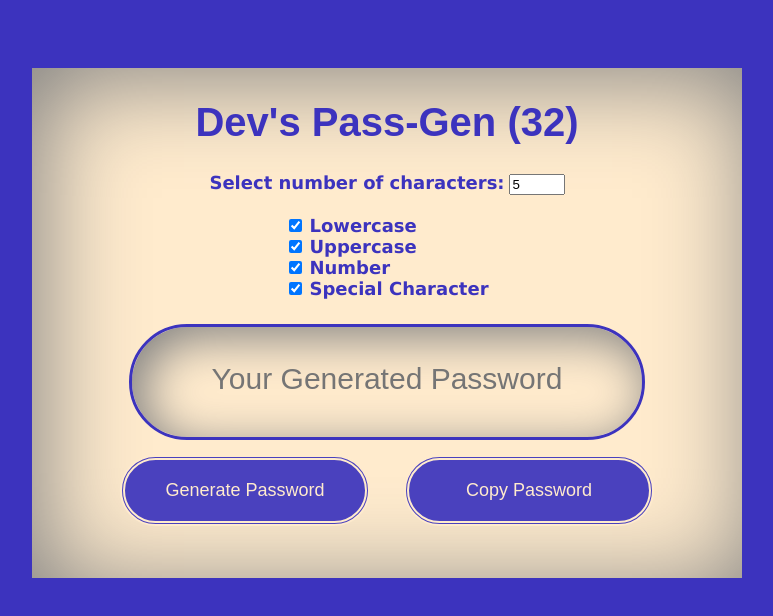
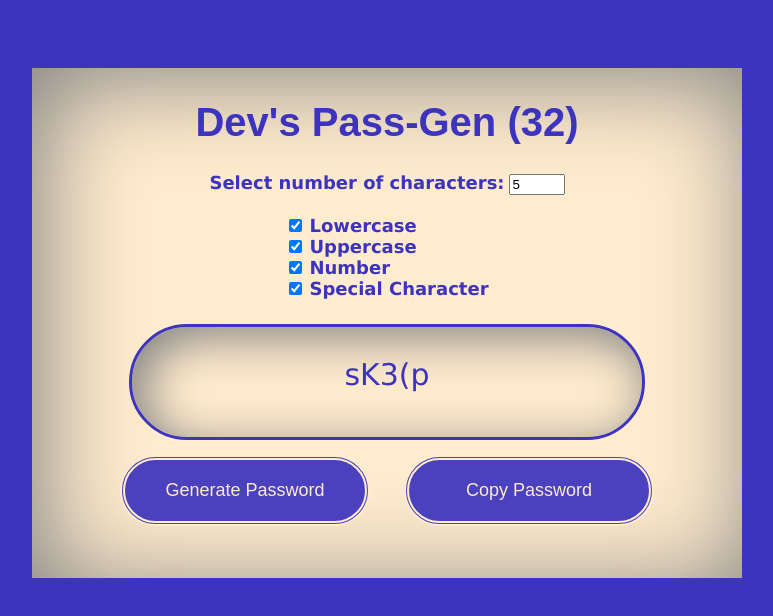
Before and after one commit to djdevj/js-challenge-1, a plain HTML site: page index.html in a window 1280 px wide. Both pictures are taken after typing "5" into the empty fields and a click on the button "Generate Password". Shown: the whole page, without its empty margins (253-1026 px from the left). Drawn offline with Linux system fonts and the light colour scheme.

Commit message:
updated JS and HTML code

```diff
--- a/index.html
+++ b/index.html
@@ -1,6 +1,7 @@
 <!DOCTYPE html>
 <html lang="en">
 <head>
+    <meta charset="UTF-16">
     <meta charset="UTF-8">
     <meta http-equiv="X-UA-Compatible" content="IE=edge">
     <meta name="viewport" content="width=device-width, initial-scale=1.0">
@@ -29,14 +30,16 @@
                 <label class="label">Number</label>
             </div>
             <div>
-                <input type="checkbox" id="symbols" checked>
+                <input type="checkbox" id="symbol" checked>
                 <label class="label">Special Character</label>
             </div>
         </div>
         <div>
+            <div class="input">
+                <span id="result">Your Generated Password</span>
+            </div>
 
-            <input class="input" type="text" id="result" name="result" placeholder="Your Generated Password"  readonly>
-           <!-- <input class="input" type="text" name="" placeholder="Your Generated Password" id="result" readonly> -->
+
         </div>
         <div>
             <button class="button" id="generate">
--- a/script.js
+++ b/script.js
@@ -1,85 +1,100 @@
-//DOM elements
+// DOM elements
+const resultEl = document.getElementById('result');
 const lengthEl = document.getElementById('length');
-const lowercaseEl = document.getElementById('result');
+const lowercaseEl = document.getElementById('lowercase');
 const uppercaseEl = document.getElementById('uppercase');
 const numberEl = document.getElementById('number');
-const symbolsEl = document.getElementById('symbols');
-const resultEl = document.getElementById('result');
+const symbolEl = document.getElementById('symbol');
 const generateEl = document.getElementById('generate');
 const copyEl = document.getElementById('copy');
 
-
-// place fucntions in object
-const randomFunc = {
+// random function identifiers
+const randomFunction = {
     lower: getRandomLower,
     upper: getRandomUpper,
     number: getRandomNumber,
     symbol: getRandomSymbol
+
 }
+// generate event listener
+generateEl.addEventListener('click', () => {
+    const length = +lengthEl.value;
+    const hasLower = lowercaseEl.checked;
+    const hasUpper = uppercaseEl.checked;
+    const hasNumber = numberEl.checked;
+    const hasSymbol = symbolEl.checked;
 
-// make the buttons work:
-// Copy button listen
+    resultEl.innerText = generatePassword(
+        hasLower,
+        hasUpper,
+        hasNumber,
+        hasSymbol,
+        length
+        );
+
+    // console.log(hasLower, hasUpper, hasNumber, hasSymbol);
+})
+
+// copy to clipboard
 copyEl.addEventListener('click', () => {
     const textarea = document.createElement('textarea');
     const password = resultEl.innerText;
 
-	if(!password) { return; }
+    if(!password) {
+        return;
+    }
 
     textarea.value = password;
     document.body.appendChild(textarea);
     textarea.select();
     document.execCommand('copy');
     textarea.remove();
-	alert('Password copied to clipboard');
-});
-// Generate button listen
-generateEl.addEventListener('click', () => {
-    const Length = +lengthEl.value;
-    const hasLower = lowercaseEl.checked;
-    const hasUpper = uppercaseEl.checked;
-    const hasNumber = numberEl.checked;
-    const hasSymbol = symbolsEl.checked;
+    alert('Password Copied!');
+})
 
-    resultEl.innerText = generatePassword(hasLower, hasUpper, hasNumber, hasSymbol, Length);
-});
-// Generate Pass func
-function generatePassword (lower, upper, number, symbol, length) {
-    // initialize PW variable (var)
-    // filter out unchecked
-    // loop over the length of the call gen for each type
-    // add reulting PW to the PW var then return
+// generate password function
+function generatePassword(lower, upper, number, symbol, length) {
+    let generatePassword = '';
 
-    let generatedPassword = '';
     const typesCount = lower + upper + number + symbol;
-    const typesArr = [{lower}, {upper}, {number}, {symbol}].filter(item => Object.values(item)[0]);
+
+    // console.log('typeCount: ', typesCount);
+
+    const typesArray = [{lower}, {upper}, {number}, {symbol}].filter(item => Object.values(item)[0]);
+
+    // console.log('typesArray ', typesArray);
 
     if(typesCount === 0) {
         return '';
     }
 
-    for(let i=0; i<length; i+=typesCount) {
-        typesArr.forEach(type => {
-            const funcName = Object.keys(type)[0];
-            generatedPassword += randomFunc[funcName]();
-        })
+    for(let i = 0; i < length; i += typesCount) {
+        typesArray.forEach(type => {
+            const functionName = Object.keys(type)[0];
+            // console.log('functionName: ', functionName);
+
+            generatePassword += randomFunction[functionName]();
+        });
     }
 
-    const finalPassword = generatedPassword.slice(0, length);
+    const finalPassword = generatePassword.slice(0, length);
 
     return finalPassword;
 
+    // console.log(generatePassword.slice(0, length));
 }
-// gen functions
+
+//generator functions
 function getRandomLower() {
-    return String.fromCharCode(Math.floor(Math.random() *26) + 97);
+    return String.fromCharCode(Math.floor(Math.random() * 26) + 97)
 }
 function getRandomUpper() {
-    return String.fromCharCode(Math.floor(Math.random() *26) + 65);
+    return String.fromCharCode(Math.floor(Math.random() * 26) + 65)
 }
 function getRandomNumber() {
-    return String.fromCharCode(Math.floor(Math.random() *10) + 48);
+    return String.fromCharCode(Math.floor(Math.random() * 10) + 48)
 }
 function getRandomSymbol() {
-    const symbols = '!@#$%^&*()';
-    return symbols [Math.floor(Math.random() * symbols.length)];
+    const symbol = '!@#$%^&*()';
+    return symbol[Math.floor(Math.random() * symbol.length)]
 }
--- a/style.css
+++ b/style.css
@@ -51,8 +51,11 @@ body {
     border: 3px solid #3c33be;
     background-color: blanchedalmond;
     outline: none;
-    font-size: 22px;
+    font-size: 30px;
     text-align: center;
+    color: #3c33be;
+    font-family: Verdana, Geneva, Tahoma, sans-serif;
+
     margin-top: 5px;
     box-shadow: 10px 10px 50px grey inset;
 }
```
Lines whose indentation alone changed are shown as unchanged.
